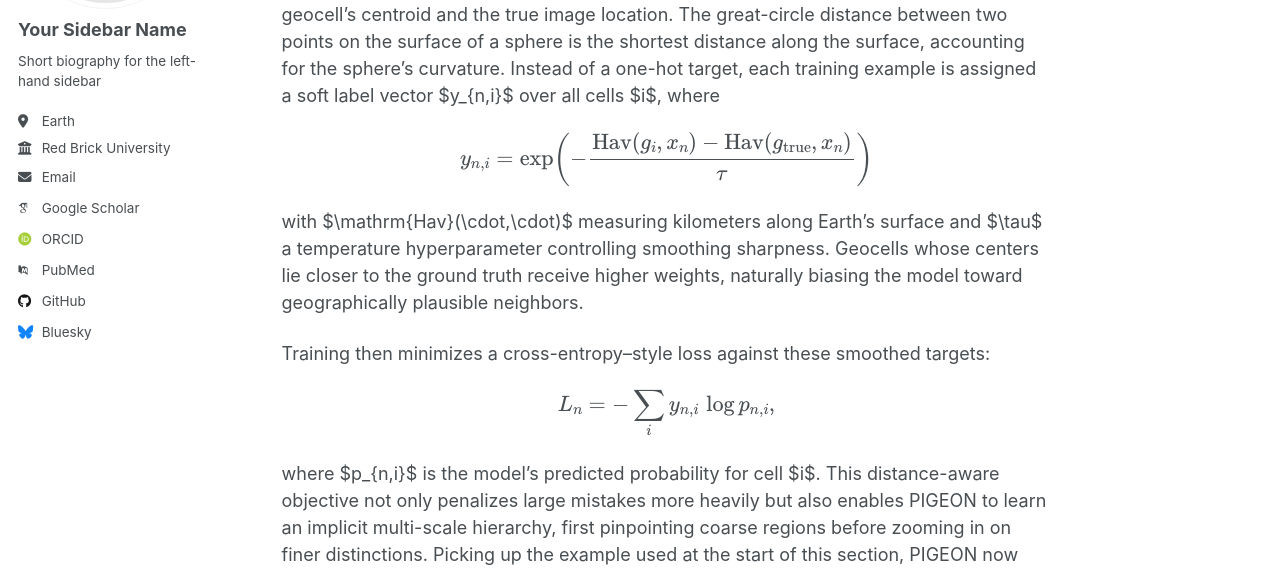
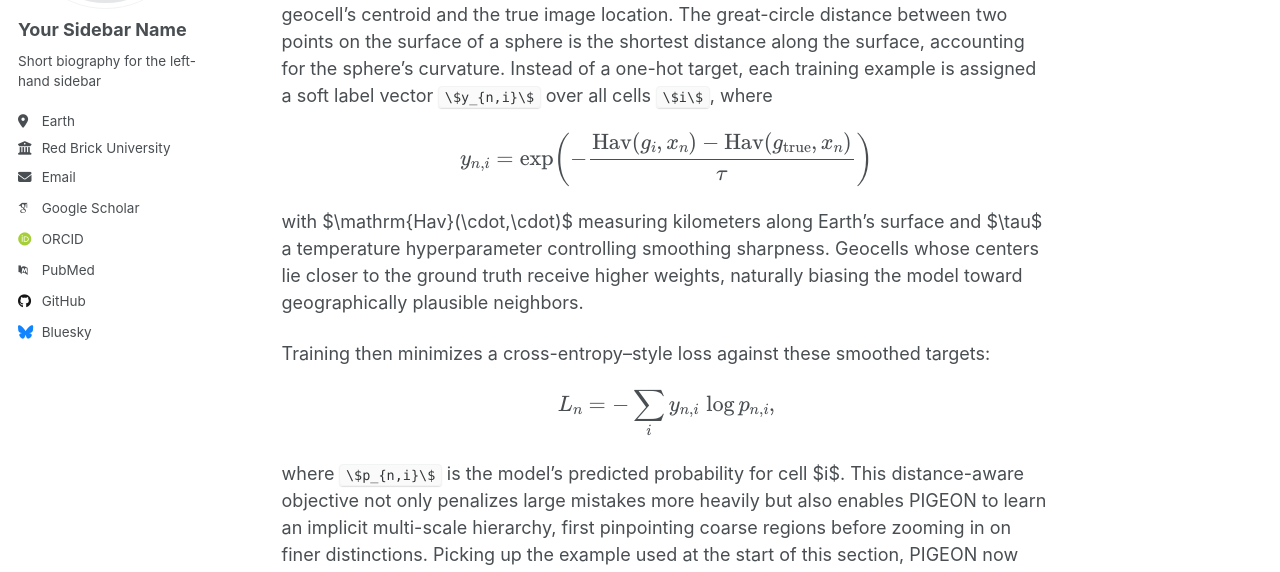
Before and after one commit to Smilooooo/Smilooooo.github.io, a Jekyll site: the page built from _posts/2025-05-13-pigeon-post.md, in a window 1280 px wide and 1400 px high, scrolled down 7340 px. Shown: the part 283-855 px from the top of the window. Built offline with Jekyll 4.4.1, drawn with Linux system fonts in a browser that asks for light colours; some web fonts are replaced; some of the changed text lies outside the part shown.

Commit message:
Update 2025-05-13-pigeon-post.md

```diff
--- a/_posts/2025-05-13-pigeon-post.md
+++ b/_posts/2025-05-13-pigeon-post.md
@@ -122,7 +122,7 @@ With the rise and success of Transformer architecture in Deep Learning - more sp
 One of PIGEON’s main contributions is joining the discrete nature of geocell classification with the continuous structure of the Earth’s surface. Traditional approaches treat each geocell as an independent class, penalizing all mistakes equally even when two cells lie side by side and the true location lies in between the two cells. In reality, misclassifying neighboring regions is far less severe than misclassifying two distant continents. To address this problem, PIGEON introduces a novel Haversine-smoothed loss that explicitly models spatial relations between geocells.
 
 At its core, the technique computes the great-circle (Haversine) distance between every geocell’s centroid and the true image location. The great-circle distance between two points on the surface of a sphere is the shortest distance along the surface, accounting for the sphere’s curvature.
-Instead of a one-hot target, each training example is assigned a soft label vector $y_{n,i}$ over all cells $i$, where
+Instead of a one-hot target, each training example is assigned a soft label vector ``\$y_{n,i}\$`` over all cells ``\$i\$``, where
 
 $$
 y_{n,i} = \exp\!\left(-\frac{\mathrm{Hav}(g_i, x_n) - \mathrm{Hav}(g_{\mathrm{true}}, x_n)}{\tau}\right)
@@ -136,7 +136,7 @@ $$
 L_n = - \sum_i y_{n,i}\,\log p_{n,i},
 $$
 
-where $p_{n,i}$ is the model’s predicted probability for cell $i$. This distance-aware objective not only penalizes large mistakes more heavily but also enables PIGEON to learn an implicit multi-scale hierarchy, first pinpointing coarse regions before zooming in on finer distinctions. Picking up the example used at the start of this section, PIGEON now assigns similar target variables to both cells since the distance from the true location to the center of the true geocells is the same as the distance between the true location and the center of the neighboring cell. This ultimately introduces spatial relations between the cells.
+where ``\$p_{n,i}\$`` is the model’s predicted probability for cell $i$. This distance-aware objective not only penalizes large mistakes more heavily but also enables PIGEON to learn an implicit multi-scale hierarchy, first pinpointing coarse regions before zooming in on finer distinctions. Picking up the example used at the start of this section, PIGEON now assigns similar target variables to both cells since the distance from the true location to the center of the true geocells is the same as the distance between the true location and the center of the neighboring cell. This ultimately introduces spatial relations between the cells.
 
 
 
```
